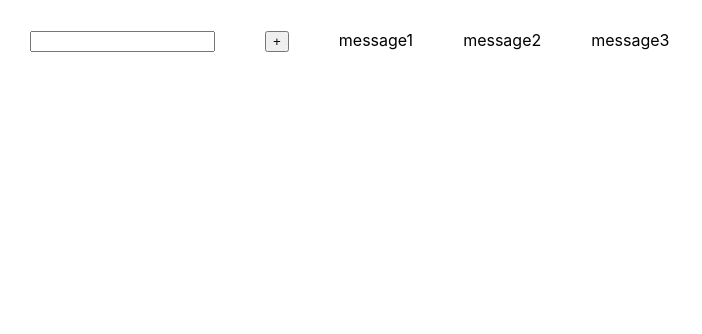
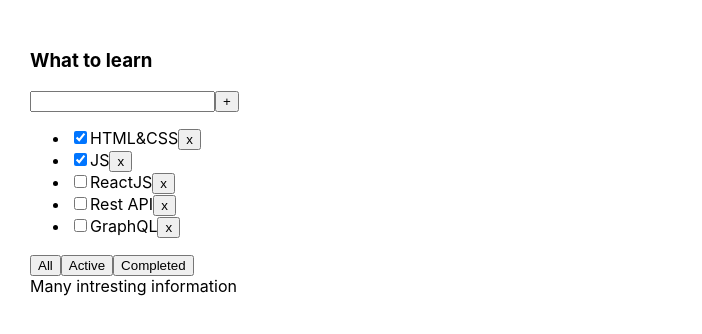
Before and after one commit to DustyFlower/smallTasks, a React (Create React App) app: page / in a window 1280 px wide. Shown: the top 334 px of the page, without its empty margins (0-702 px from the left). Built offline with nearby package versions, Linux system fonts and the light colour scheme.

Commit message:
New little tasks

```diff
--- a/package.json
+++ b/package.json
@@ -10,10 +10,12 @@
     "@types/node": "^16.18.1",
     "@types/react": "^18.0.23",
     "@types/react-dom": "^18.0.7",
+    "@types/uuid": "^9.0.7",
     "react": "^18.2.0",
     "react-dom": "^18.2.0",
     "react-scripts": "5.0.1",
     "typescript": "^4.8.4",
+    "uuid": "^9.0.1",
     "web-vitals": "^2.1.4"
   },
   "scripts": {
@@ -39,5 +41,8 @@
       "last 1 firefox version",
       "last 1 safari version"
     ]
+  },
+  "devDependencies": {
+    "@formkit/auto-animate": "^0.8.1"
   }
 }
--- a/src/App.tsx
+++ b/src/App.tsx
@@ -1,75 +1,175 @@
 import React, {useState} from 'react';
 import './App.css';
-import {FullInput} from './components/FullInput';
-import {Input} from './components/Input';
-import {Button} from './components/Button';
+import {Todolist} from './Todolist';
+import { v1 } from 'uuid';
 
-export type FilterValuesType = 'all' | 'active' | 'completed' | 'three tasks';
-
-function App() {
-    const [message, setMessage] = useState([
-        {message: 'message1'},
-        {message: 'message2'},
-        {message: 'message3'},
-    ])
-
-    let [title, setTitle] = useState('')
-
-    const addMessage = (title: string) => {
-        let newMessage = {message: title};
-            setMessage([newMessage, ...message])
-    }
-
-    const callBackButtonHandler = () => {
-        addMessage(title)
-        setTitle('')
-    }
-    return (
-        <div className="App">
-{/*            <FullInput addMessage={addMessage}/>*/}
-            <Input setTitle={setTitle} title={title}/>
-            <Button name={'+'} callBack={callBackButtonHandler}/>
-            {message.map((el, index) => {
-                return (
-                    <div key={index}>{el.message}</div>
-                )
-            })}
-        </div>
-    )
-}
-
-
-/*
+export type FilterValuesType = "all" | "active" | "completed";
 
 function App() {
 
-let [tasks, setTasks] = useState([
-        {id: 1, title: 'HTML&CSS', isDone: true},
-        {id: 2, title: 'JS', isDone: true},
-        {id: 3, title: 'ReactJS', isDone: false},
-        {id: 4, title: 'Rest API', isDone: false},
-        {id: 5, title: 'GraphQL', isDone: false},
+    let [tasks, setTasks] = useState([
+        { id: v1(), title: "HTML&CSS", isDone: true },
+        { id: v1(), title: "JS", isDone: true },
+        { id: v1(), title: "ReactJS", isDone: false },
+        { id: v1(), title: "Rest API", isDone: false },
+        { id: v1(), title: "GraphQL", isDone: false },
     ]);
 
-    function removeTask(id: number) {
-        let filteredTasks = tasks.filter(t => t.id != id);
+    function removeTask(id: string) {
+        let filteredTasks = tasks.filter(t => t.id !== id);
         setTasks(filteredTasks);
     }
 
-    const removeAllTasks = () => {
-        setTasks(tasks = [])
+    function addTask(title: string) {
+        let task = { id: v1(), title: title, isDone: false };
+        let newTasks = [task, ...tasks];
+        setTasks(newTasks);
     }
+
+    let [filter, setFilter] = useState<FilterValuesType>("all");
+
+    let tasksForTodolist = tasks;
+
+    if (filter === "active") {
+        tasksForTodolist = tasks.filter(t => t.isDone === false);
+    }
+    if (filter === "completed") {
+        tasksForTodolist = tasks.filter(t => t.isDone === true);
+    }
+
+    function changeFilter(value: FilterValuesType) {
+        setFilter(value);
+    }
+
+
+
     return (
         <div className="App">
             <Todolist title="What to learn"
-                      tasks={tasks}
-                      removeTask={removeTask}
-/!*                      changeFilter={changeFilter}*!/
-                      removeAllTasks={removeAllTasks}
-            />
+                       tasks={tasksForTodolist}
+                       removeTask={removeTask}
+                       changeFilter={changeFilter}
+                       addTask={addTask} >
+                 <div>
+                     <div>Many intresting information</div>
+                  </div>
+            </Todolist>
         </div>
     );
 }
-*/
 
 export default App;
+
+
+
+
+
+
+
+
+
+
+
+
+
+
+
+
+
+
+
+
+
+
+
+
+
+
+
+
+
+//-------------------------------------------------------------------------------------------------------
+//
+// export type FilterValuesType = "all" | "active" | "completed";
+//
+// function App() {
+//
+//     let [tasks, setTasks] = useState([
+//         {id: v1(), title: "HTML&CSS", isDone: true},
+//         {id: v1(), title: "JS", isDone: true},
+//         {id: v1(), title: "ReactJS", isDone: false},
+//         {id: v1(), title: "Rest API", isDone: false},
+//         {id: v1(), title: "GraphQL", isDone: false},
+//     ]);
+//
+//     function removeTask(id: string) {
+//         let filteredTasks = tasks.filter(t => t.id != id);
+//         setTasks(filteredTasks);
+//     }
+//
+//     function addTask(title: string) {
+//         let task = {id: v1(), title: title, isDone: false};
+//         let newTasks = [task, ...tasks];
+//         setTasks(newTasks);
+//     }
+//
+//     let [filter, setFilter] = useState<FilterValuesType>("all");
+//
+//     let tasksForTodolist = tasks;
+//
+//     if (filter === "active") {
+//         tasksForTodolist = tasks.filter(t => t.isDone === false);
+//     }
+//     if (filter === "completed") {
+//         tasksForTodolist = tasks.filter(t => t.isDone === true);
+//     }
+//
+//     function changeFilter(value: FilterValuesType) {
+//         setFilter(value);
+//     }
+//
+//
+//     return (
+//         <div className="App">
+//             <Todolist title="What to learn"
+//                       tasks={tasksForTodolist}
+//                       removeTask={removeTask}
+//                       changeFilter={changeFilter}
+//                       addTask={addTask}>
+//                 <div>
+//                     <div>Many intresting information</div>
+//                     <div>Many intresting information</div>
+//                     <div>Many intresting information</div>
+//                     <div>Many intresting information</div>
+//                     <div>Many intresting information</div>
+//                 </div>
+//             </Todolist>
+//
+//             <Todolist title="What to learn"
+//                       tasks={tasksForTodolist}
+//                       removeTask={removeTask}
+//                       changeFilter={changeFilter}
+//                       addTask={addTask}>
+//                 <div>
+//                     <div>A lot of boring information</div>
+//                     <div>A lot of boring information</div>
+//                     <div>A lot of boring information</div>
+//                     <input placeholder={'A lot of boring information'}/>
+//                     <div>
+//                         <button>Boring Button 1</button>
+//                         <button>Boring Button 2</button>
+//                         <button>Boring Button 3</button>
+//                     </div>
+//                 </div>
+//             </Todolist>
+//
+//             <Todolist title="What to learn"
+//                       tasks={tasksForTodolist}
+//                       removeTask={removeTask}
+//                       changeFilter={changeFilter}
+//                       addTask={addTask}/>
+//         </div>
+//     );
+// }
+//
+// export default App;
--- a/src/Todolist.tsx
+++ b/src/Todolist.tsx
@@ -1,85 +1,162 @@
-import React, {useState} from 'react';
+import React, {FC, KeyboardEvent, useRef, useState} from 'react';
 import {FilterValuesType} from './App';
+import {useAutoAnimate} from '@formkit/auto-animate/react';
 
 type TaskType = {
-    id: number
+    id: string
     title: string
     isDone: boolean
 }
 
 type PropsType = {
+    children?: React.ReactNode
     title: string
     tasks: Array<TaskType>
-    removeTask: (taskId: number) => void
-/*    changeFilter: (value: FilterValuesType) => void*/
-    removeAllTasks: () => void
+    removeTask: (taskId: string) => void
+    changeFilter: (value: FilterValuesType) => void
+    addTask: (title: string) => void
 }
 
-export function Todolist(props: PropsType) {
+export const Todolist:FC<PropsType> = ({children, ...props}) => {
+    let [title, setTitle] = useState('')
+    let onChangeRef = useRef<HTMLInputElement>(null)
+    const [listRef] = useAutoAnimate<HTMLUListElement>()
 
-    let [filter, setFilter] = useState<FilterValuesType>('all');
-
-    let tasksForTodolist = props.tasks;
-
-    if (filter === 'active') {
-        tasksForTodolist = props.tasks.filter(t => !t.isDone);
-    }
-    if (filter === 'completed') {
-        tasksForTodolist = props.tasks.filter(t => t.isDone);
-    }
-    if (filter === 'three tasks') {
-        tasksForTodolist = props.tasks.slice(0, 3);
+    const addTask = () => {
+        if (onChangeRef.current) {
+            const InputTaskTitle = onChangeRef.current.value
+            props.addTask(InputTaskTitle);
+            setTitle('');
+        }
     }
 
-    function changeFilter(value: FilterValuesType) {
-        setFilter(value);
+    /*    const onChangeHandler = (e: ChangeEvent<HTMLInputElement>) => {
+            setTitle(e.currentTarget.value)
+        }*/
+
+
+    const onKeyPressHandler = (e: KeyboardEvent<HTMLInputElement>) => {
+        if (e.key === 'Enter') {
+            addTask();
+        }
     }
+
+    const onAllClickHandler = () => props.changeFilter('all');
+    const onActiveClickHandler = () => props.changeFilter('active');
+    const onCompletedClickHandler = () => props.changeFilter('completed');
+
 
     return <div>
         <h3>{props.title}</h3>
         <div>
-            <input/>
-            <button>+</button>
+            <input ref={onChangeRef}
+                   onKeyPress={onKeyPressHandler}
+            />
+            <button onClick={addTask}>+</button>
         </div>
-        <ul>
+        <ul ref={listRef}>
             {
-                tasksForTodolist.map(t => <li key={t.id}>
-                    <input type="checkbox" checked={t.isDone}/>
-                    <span>{t.title}</span>
-                    <button onClick={() => {
-                        props.removeTask(t.id)
-                    }}>x
-                    </button>
-                </li>)
+                props.tasks.map(t => {
+
+                    const onClickHandler = () => props.removeTask(t.id)
+
+                    return <li key={t.id}>
+                        <input type="checkbox" checked={t.isDone}/>
+                        <span>{t.title}</span>
+                        <button onClick={onClickHandler}>x</button>
+                    </li>
+                })
             }
         </ul>
         <div>
-            <button onClick={() => {
-                props.removeAllTasks()
-            }}>REMOVE ALL TASKS
-            </button>
+            <button onClick={onAllClickHandler}>All</button>
+            <button onClick={onActiveClickHandler}>Active</button>
+            <button onClick={onCompletedClickHandler}>Completed</button>
         </div>
-        <div>
-            <button onClick={() => {
-                changeFilter('all')
-            }}>
-                All
-            </button>
-            <button onClick={() => {
-                changeFilter('active')
-            }}>
-                Active
-            </button>
-            <button onClick={() => {
-                changeFilter('completed')
-            }}>
-                Completed
-            </button>
-            <button onClick={() => {
-                changeFilter('three tasks')
-            }}>
-                First three tasks
-            </button>
-        </div>
+        {children}
     </div>
 }
+
+
+//----------------------------------------------------------------------------------
+// import React, {ChangeEvent, KeyboardEvent, useRef, useState} from 'react';
+// import {FilterValuesType} from './App';
+// import {useAutoAnimate} from "@formkit/auto-animate/react";
+//
+// type TaskType = {
+//     id: string
+//     title: string
+//     isDone: boolean
+// }
+//
+// type PropsType = {
+//     title: string
+//     tasks: Array<TaskType>
+//     removeTask: (taskId: string) => void
+//     changeFilter: (value: FilterValuesType) => void
+//     addTask: (title: string) => void
+//     children?:React.ReactNode
+// }
+//
+// export const Todolist:React.FC<PropsType>=({children, ...props}) =>{
+//     const [listRef] = useAutoAnimate<HTMLUListElement>()
+//     let onChangeRef = useRef<HTMLInputElement>(null)
+//     //let [title, setTitle] = useState("")
+//
+//     const addTask = () => {
+//         // props.addTask(title);
+//         // setTitle("");
+//         if (onChangeRef.current) {
+//             props.addTask(onChangeRef.current.value)
+//             onChangeRef.current.value = ''
+//         }
+//     }
+//
+//     // const onChangeHandler = (e: ChangeEvent<HTMLInputElement>) => {
+//     //     setTitle(e.currentTarget.value)
+//     // }
+//
+//
+//     const onKeyPressHandler = (e: KeyboardEvent<HTMLInputElement>) => {
+//         if (e.key === 'Enter') {
+//             addTask();
+//         }
+//     }
+//
+//     const onAllClickHandler = () => props.changeFilter("all");
+//     const onActiveClickHandler = () => props.changeFilter("active");
+//     const onCompletedClickHandler = () => props.changeFilter("completed");
+//
+//     return <div>
+//         <h3>{props.title}</h3>
+//         <div>
+//             <input
+//                 //value={title}
+//                 // onChange={ onChangeHandler }
+//                 ref={onChangeRef}
+//                 onKeyPress={onKeyPressHandler}
+//             />
+//             <button onClick={addTask}>+</button>
+//         </div>
+//         <ul ref={listRef}>
+//             {
+//                 props.tasks.map(t => {
+//
+//                     const onClickHandler = () => props.removeTask(t.id)
+//
+//                     return <li key={t.id} >
+//                         <input type="checkbox" checked={t.isDone}/>
+//                         <span>{t.title}</span>
+//                         <button onClick={onClickHandler}>x</button>
+//                     </li>
+//                 })
+//             }
+//         </ul>
+//         <div>
+//             <button onClick={onAllClickHandler}>All</button>
+//             <button onClick={onActiveClickHandler}>Active</button>
+//             <button onClick={onCompletedClickHandler}>Completed</button>
+//         </div>
+//         {children}
+//     </div>
+// }
--- a/src/components/Button.tsx
+++ /dev/null
@@ -1,17 +0,0 @@
-import React from 'react';
-
-type ButtonPropsType = {
-    name: string
-    callBack: () => void
-}
-export const Button = (props: ButtonPropsType) => {
-    const onClickButtonHandler = () => {
-        props.callBack()
-    }
-
-    return (
-        <div>
-            <button onClick={onClickButtonHandler}>{props.name}</button>
-        </div>
-    )
-}
--- a/src/components/Input.tsx
+++ /dev/null
@@ -1,18 +0,0 @@
-import React, {ChangeEvent, useState} from 'react';
-
-type InputPropsType = {
-    setTitle: (title: string)=> void
-    title: string
-}
-
-export const Input = (props: InputPropsType) => {
-
-    const onChangeInputHandler = (event: ChangeEvent<HTMLInputElement>,) => {
-        props.setTitle(event.currentTarget.value)
-    }
-    return (
-        <div>
-            <input value={props.title} onChange={onChangeInputHandler}/>
-        </div>
-    )
-}
```
Also changed, not shown: src/components/FullInput.tsx (deleted, +0 -26 lines), 1 other file (tests, documents, lock files or other folders).
